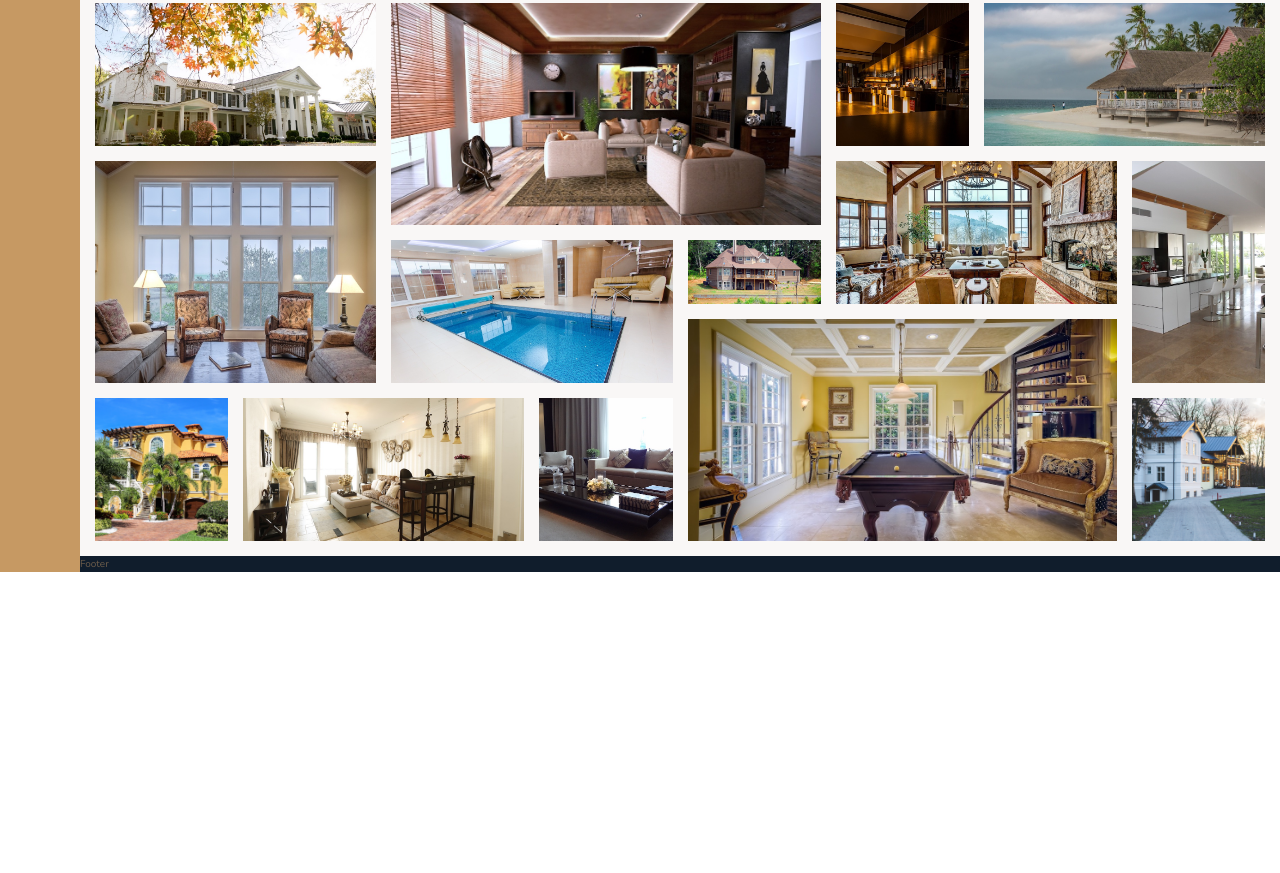
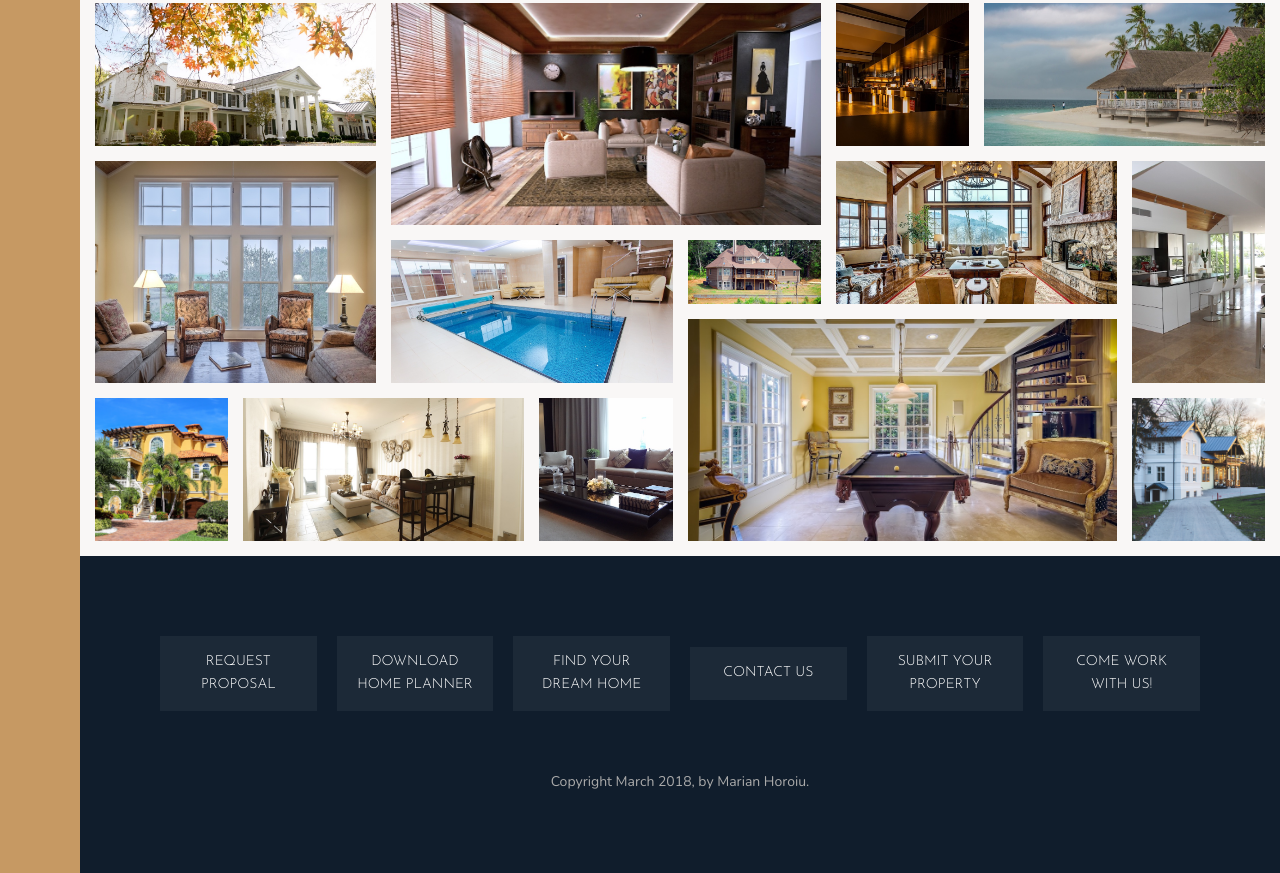
Before and after one commit to horoiu/Nexter, a website: page index.html in a window 1280 px wide. Shown: the part 3142-4015 px from the top of the page. Before the commit the page ends 3714 px from the top, so only its background shows below. Drawn offline with nearby package versions, Linux system fonts and the light colour scheme.

Commit message:
Build up '.footer' section.

```diff
--- a/index.html
+++ b/index.html
@@ -347,8 +347,16 @@
 
         </section>
 
-        <footer class="footer">
-            Footer
+        <footer class="footer" id="footer">
+            <ul class="nav">
+                <li class="nav__item"><a href="#footer" class="nav__link">Request proposal</a></li>
+                <li class="nav__item"><a href="#footer" class="nav__link">Download home planner</a></li>
+                <li class="nav__item"><a href="#footer" class="nav__link">Find your dream home</a></li>
+                <li class="nav__item"><a href="#footer" class="nav__link">Contact us</a></li>
+                <li class="nav__item"><a href="#footer" class="nav__link">Submit your property</a></li>
+                <li class="nav__item"><a href="#footer" class="nav__link">Come work with us!</a></li>
+            </ul>
+            <p class="copyright">Copyright March 2018, by Marian Horoiu.</p>
         </footer>
     </body>
 
--- a/sass/_footer.scss
+++ b/sass/_footer.scss
@@ -1,4 +1,45 @@
 .footer {
     background-color: $color-secondary;
     grid-column: full-start / full-end;
+    padding: 8rem;
 }
+
+.nav {
+    list-style-type: none;
+
+    display: grid;
+    grid-template-columns: repeat(auto-fit, minmax(15rem, 1fr));
+    grid-gap: 2rem;
+    align-items: center;
+
+    &__link:link,
+    &__link:visited {
+        font-size: 1.4rem;
+        color: white;
+        text-decoration: none;
+        font-family: $font-display;
+        text-transform: uppercase;
+        text-align: center;
+        padding: 1.5rem;
+        display: block;
+        transition: all .2s;
+
+        background-color: rgba(#fff, .05);
+    }
+
+    &__link:hover,
+    &__link:active {
+        background-color: rgba(#fff, .05);
+        transform: translateY(-3px);
+    }
+}
+
+.copyright {
+    font-size: 1.4rem;
+    color: $color-grey-light-2;
+    margin-top: 6rem;
+    margin-right: auto;
+    margin-left: auto;
+    width: 70%;
+    text-align: center;
+}
```
Also changed, not shown: css/style.css.
